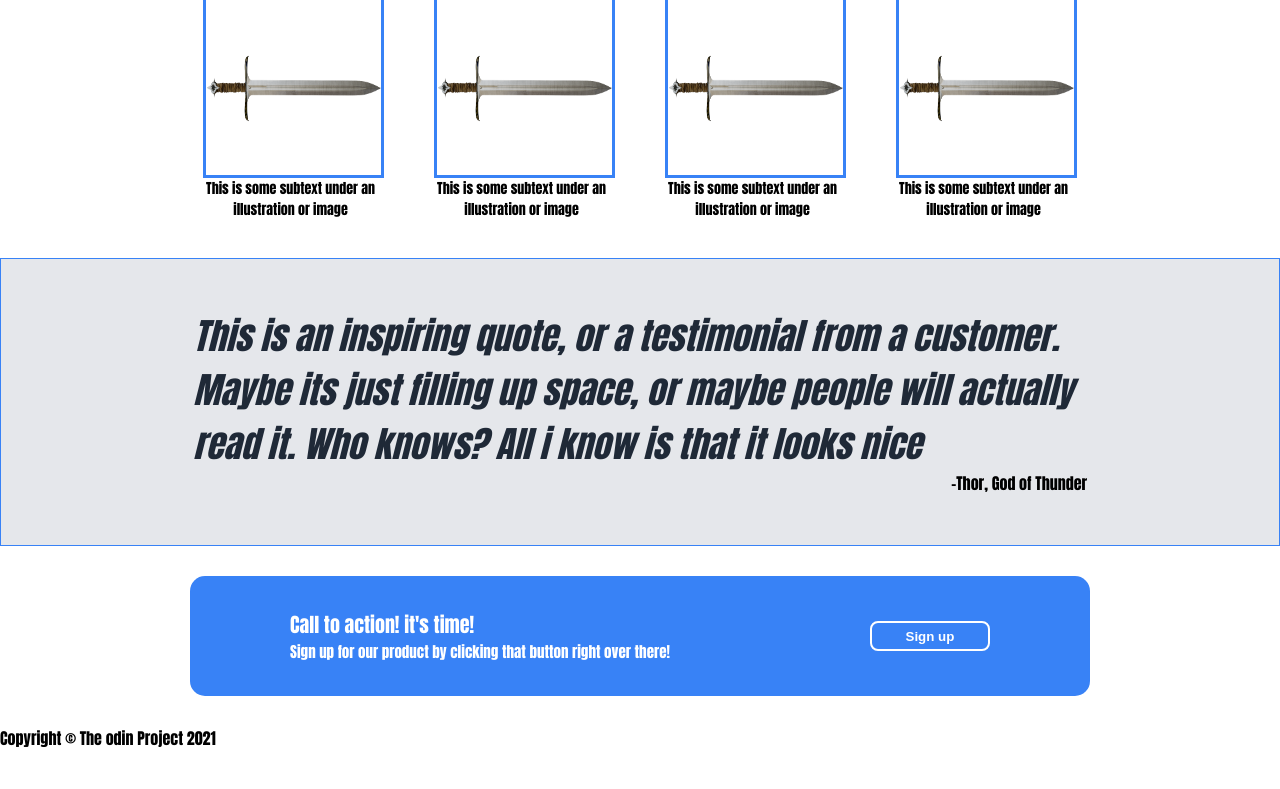
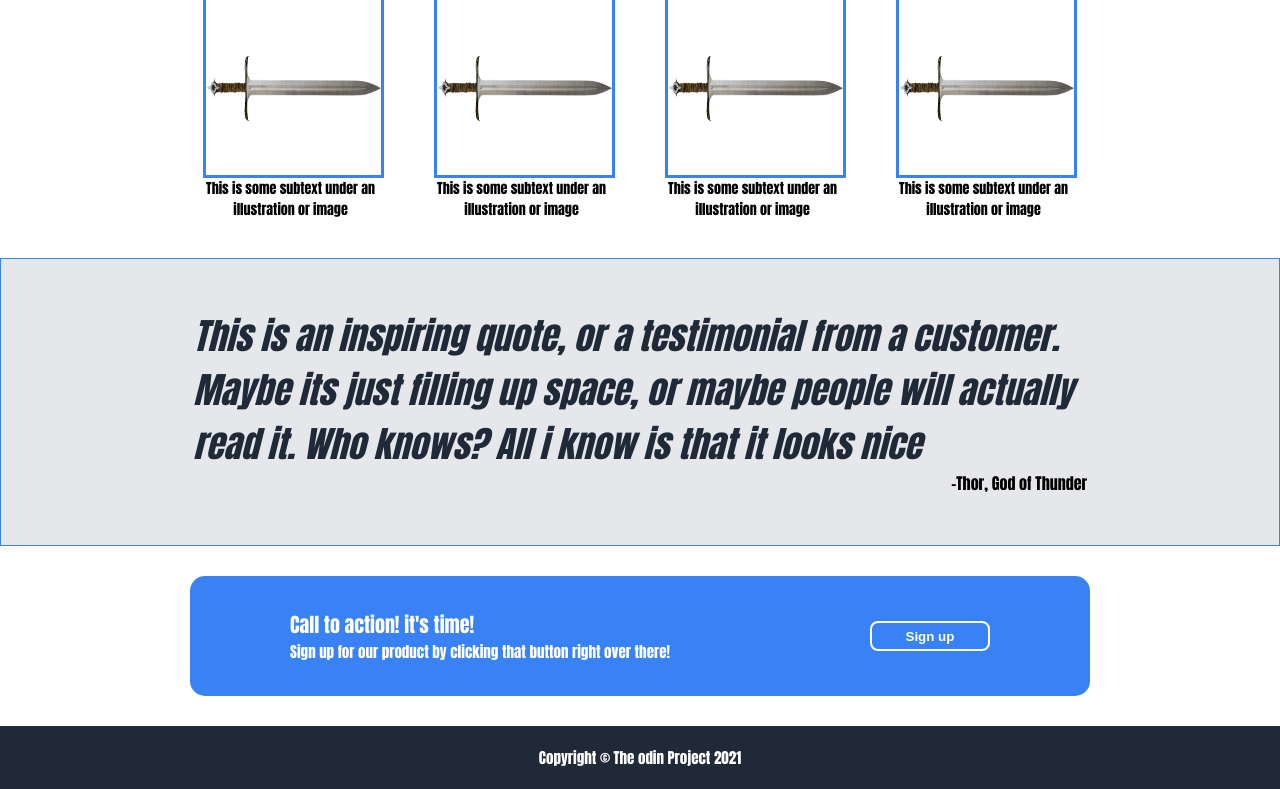
Before and after one commit to Dracopi/Flex-Project, a plain HTML site: page index.html in a window 1280 px wide. Shown: the part 453-1242 px from the top of the page. Before the commit the page ends 1203 px from the top, so only its background shows below. Drawn offline with Linux system fonts and the light colour scheme.

Commit message:
footer completed, will starting edit the existing content

```diff
--- a/styles.css
+++ b/styles.css
@@ -183,3 +183,15 @@ img {
   align-self: center;
   justify-content: center;
 }
+
+/*FIN DE SECCION 4*/
+/*INICIO FOOTER*/
+
+.footer {
+  background-color: #1F2937;
+  padding: 20px;
+  display: flex;
+  justify-content: center;
+  color: #ffffff;
+  font-size: 15px;
+}
```
